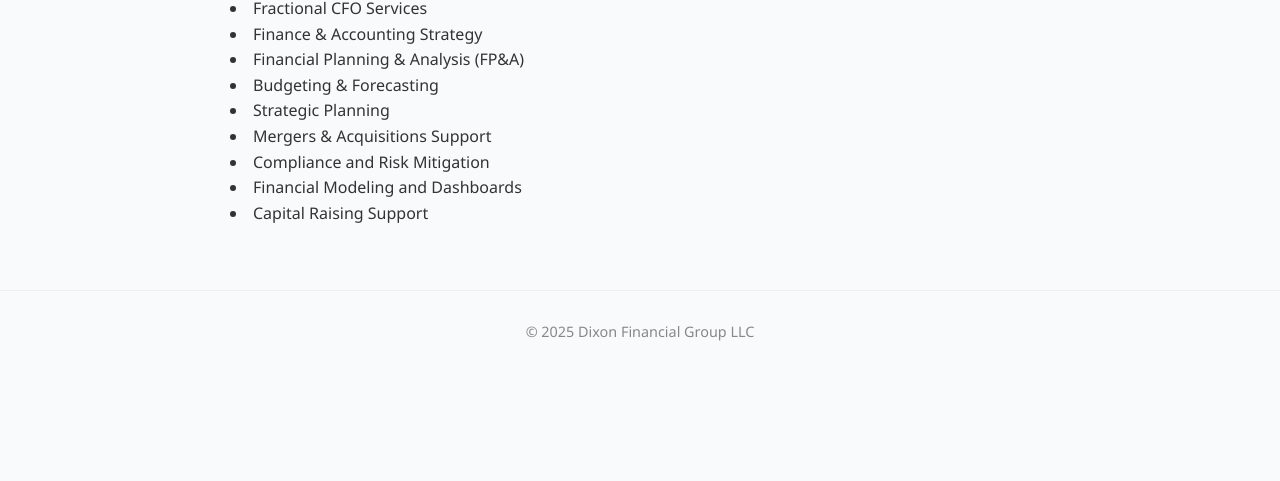
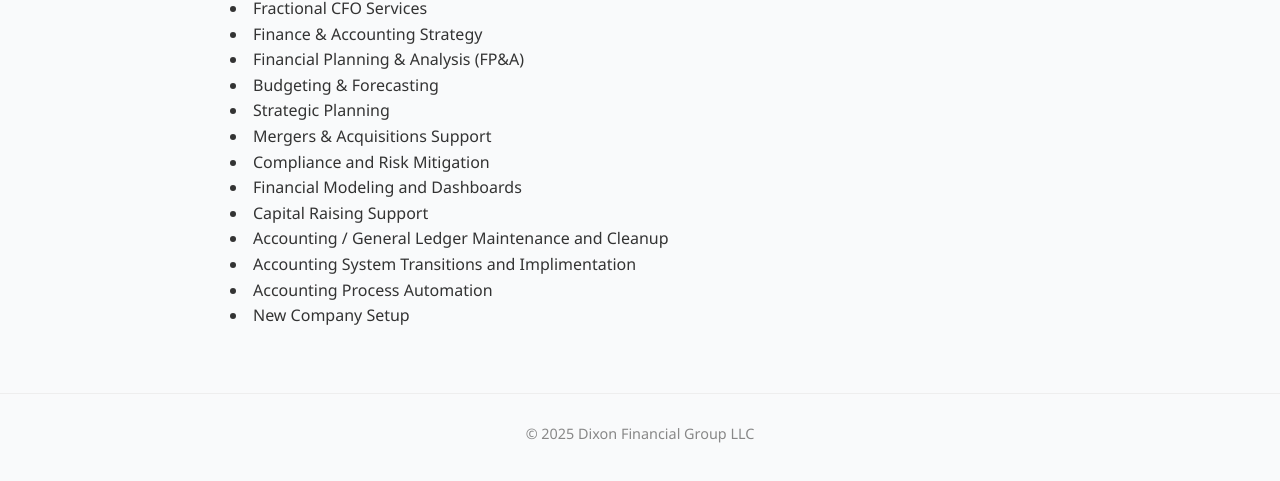
Before and after one commit to ryan94901/dixonfg, a plain HTML site: page services.html in a window 1280 px wide. Shown: the part 149-630 px from the top of the page. Drawn offline with Linux system fonts and the light colour scheme.

Commit message:
Update Services

```diff
--- a/services.html
+++ b/services.html
@@ -30,6 +30,10 @@
       <li>Compliance and Risk Mitigation</li>
       <li>Financial Modeling and Dashboards</li>
       <li>Capital Raising Support</li>
+      <li>Accounting / General Ledger Maintenance and Cleanup</li>
+      <li>Accounting System Transitions and Implimentation</li>
+      <li>Accounting Process Automation</li>
+      <li>New Company Setup</li>
     </ul>
   </main>
 
```
